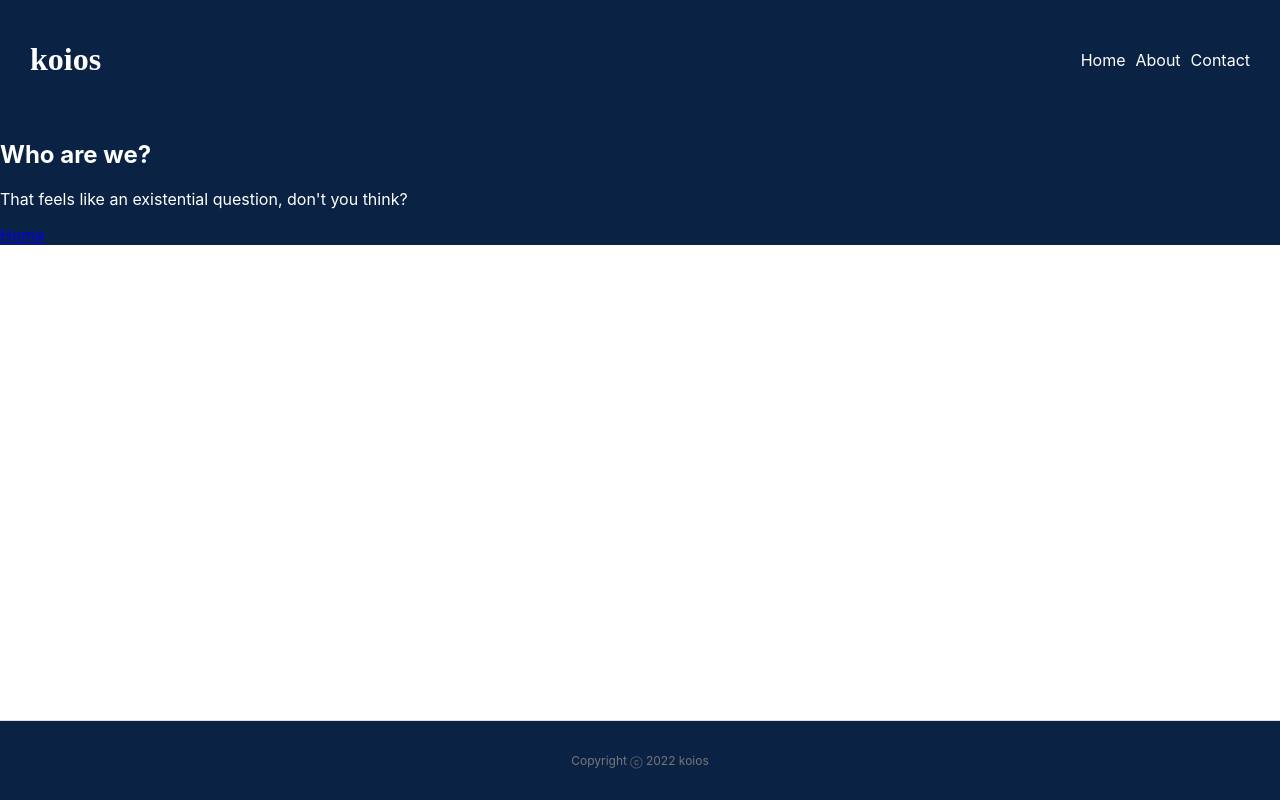
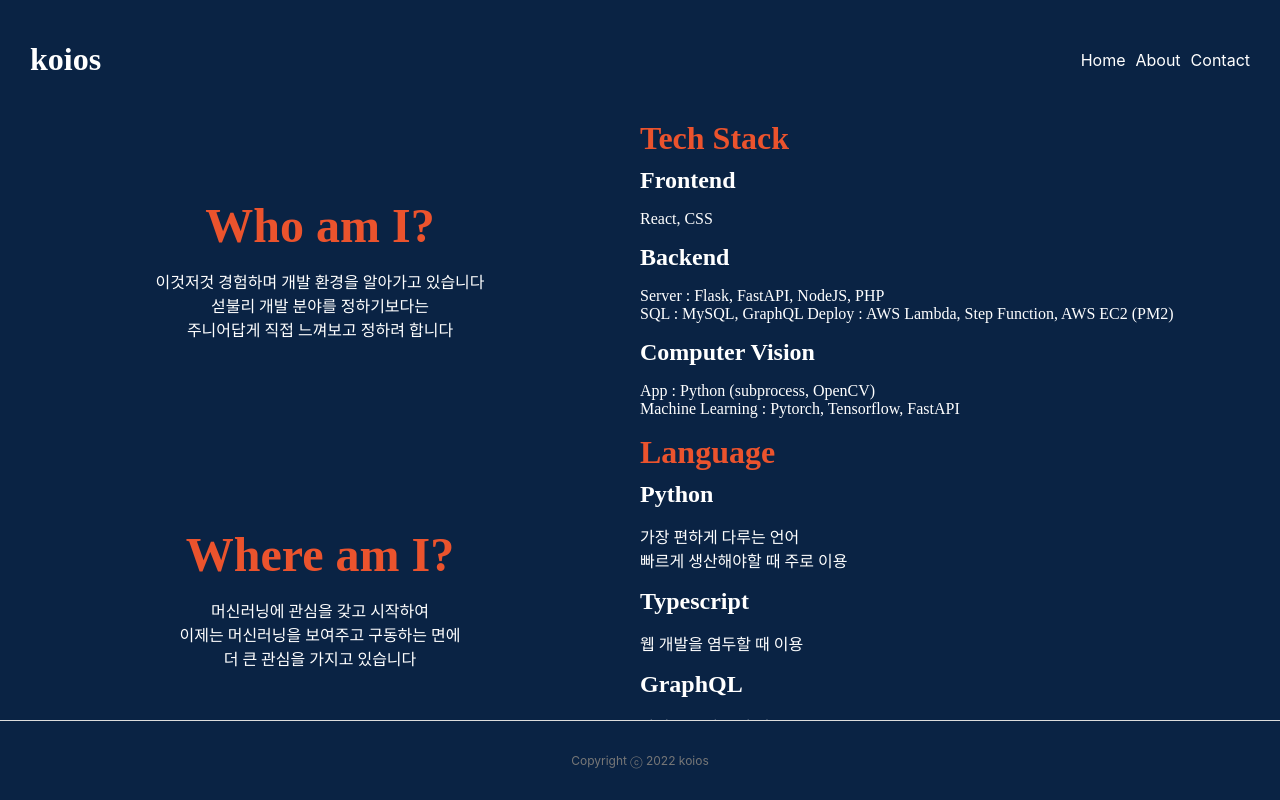
Before and after one commit to lazybuttrying/portfolio, a React (Create React App) app: page /#/about in a window 1280 px wide. Built offline with nearby package versions, Linux system fonts and the light colour scheme.

Commit message:
type content in about page

```diff
--- /dev/null
+++ b/src/layout/component/main.tsx
@@ -0,0 +1,42 @@
+import styled from "@emotion/styled";
+
+const Main = styled.main`
+  display: grid;
+  grid-template-columns: repeat(2, 1fr);
+  align-items: center;
+  text-align: center;
+  height: 77vh;
+  color: rgb(235, 83, 45);
+
+  @import url("https://fonts.googleapis.com/css2?family=Tiro+Telugu&display=swap");
+  font-family: "Tiro Telugu", serif;
+  font-weight: 300;
+
+  h1 {
+    font-size: 6em;
+    margin-top: -20px;
+  }
+  h3 {
+    font-size: 3em;
+    margin: 0px;
+  }
+  h4 {
+    font-size: 2em;
+    margin: 0px;
+    margin-bottom: 10px;
+  }
+  h5 {
+    font-size: 1.5em;
+    margin: 0px;
+    color: white;
+  }
+  p {
+    color: white;
+  }
+
+  article {
+    text-align: left;
+  }
+`;
+
+export { Main };
--- a/src/page/about.tsx
+++ b/src/page/about.tsx
@@ -1,19 +1,68 @@
-import { Link } from "react-router-dom";
+import { Main } from "../layout/component/main";
 import styled from "@emotion/styled";
 
 export default function About() {
-    return (
-      <>
-        <main>
-          <h2>Who are we?</h2>
+  return (
+    <Main>
+      <section>
+        <h3>Who am I?</h3>
+        <p>
+          이것저것 경험하며 개발 환경을 알아가고 있습니다 <br />
+          섣불리 개발 분야를 정하기보다는
+          <br />
+          주니어답게 직접 느껴보고 정하려 합니다
+        </p>
+      </section>
+
+      <section>
+        <article>
+          <h4>Tech Stack</h4>
+          <h5>Frontend</h5>
+          <p>React, CSS</p>
+
+          <h5>Backend</h5>
           <p>
-            That feels like an existential question, don't you
-            think?
+            Server : Flask, FastAPI, NodeJS, PHP <br />
+            SQL : MySQL, GraphQL Deploy : AWS Lambda, Step Function, AWS EC2
+            (PM2)
           </p>
-        </main>
-        <nav>
-          <Link to="/">Home</Link>
-        </nav>
-      </>
-    );
-  }
+
+          <h5>Computer Vision</h5>
+          <p>
+            App : Python (subprocess, OpenCV) <br />
+            Machine Learning : Pytorch, Tensorflow, FastAPI
+          </p>
+        </article>
+      </section>
+
+      <section>
+        <h3>Where am I?</h3>
+        <p>
+          머신러닝에 관심을 갖고 시작하여 <br />
+          이제는 머신러닝을 보여주고 구동하는 면에 <br />더 큰 관심을 가지고
+          있습니다
+        </p>
+      </section>
+
+      <section>
+        <article>
+          <h4>Language</h4>
+          <h5>Python</h5>
+          <p>
+            가장 편하게 다루는 언어 <br />
+            빠르게 생산해야할 때 주로 이용
+          </p>
+
+          <h5>Typescript</h5>
+          <p>웹 개발을 염두할 때 이용</p>
+
+          <h5>GraphQL</h5>
+          <p>
+            단기 프로젝트 시 이용 <br />
+            거대해질 수록 사용을 줄이는 편
+          </p>
+        </article>
+      </section>
+    </Main>
+  );
+}
--- a/src/page/home.tsx
+++ b/src/page/home.tsx
@@ -1,36 +1,11 @@
-import { Link } from "react-router-dom";
-import styled from "@emotion/styled";
-
-let Main = styled.main`
-  display: flex;
-  justify-content: center;
-  text-align: center;
-  align-items: center;
-  flex-direction: column;
-  height: 77vh;
-  color: rgb(235, 83, 45);
-
-  @import url('https://fonts.googleapis.com/css2?family=Tiro+Kannada:ital@1&display=swap');
-  font-family: "Tiro Kannada", serif;
-
-  h1 {
-    font-size: 6em;
-    margin:0px;
-    margin-top: -20px;
-  }
-  h3 {
-    font-size: 3em;
-    margin:0px;
-}
-`
+import { Main } from "../layout/component/main";
 
 export default function Home() {
-    return (
-      <>
-        <Main>
-          <h1>Hello Stranger</h1>
-          <h3>Glad to come here</h3>
-        </Main>
-      </>
-    );
-  }
+  return (
+    <Main>
+      <h1>
+        Hello <br /> Stranger
+      </h1>
+    </Main>
+  );
+}
```
Also changed, not shown: src/page/contact.tsx (added, +26 -0 lines), 3 other files (tests, documents, lock files or other folders).
